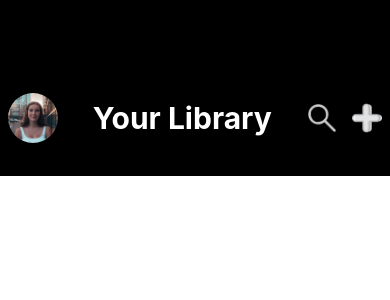
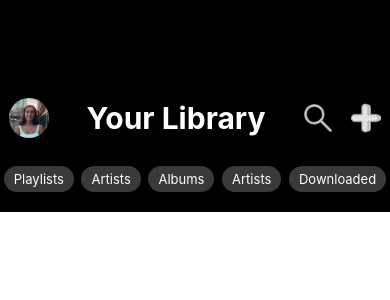
Before and after one commit to DylaneElyse/clone-app-assignment, a React Native app: screen / in a window 390 px wide. Shown: the top 300 px of the page. Built offline with nearby package versions, Linux system fonts and the light colour scheme.

Commit message:
Add bubble line

```diff
--- a/App.tsx
+++ b/App.tsx
@@ -5,11 +5,42 @@ export default function App() {
   return (
     <View style={styles.container}>
       <StatusBar style="auto" />
-      <View style={{ flexDirection: "row", justifyContent: "space-around", alignItems: "center", width: "100%" }}>
-        <Image source={require("./assets/images/girl-profile-unsplash.jpg")} style={{ width: 50, height: 50, borderRadius: 50 }} />
+      <View
+        style={{
+          flexDirection: "row",
+          justifyContent: "space-around",
+          alignItems: "center",
+          width: "100%",
+          marginBottom: 10,
+        }}
+      >
+        <Image
+          source={require("./assets/images/girl-profile-unsplash.jpg")}
+          style={{ width: 40, height: 40, borderRadius: 50 }}
+        />
         <Text style={styles.titleText}>Your Library</Text>
-        <Image source={require("./assets/images/search.png")} style={{ width: 30, height: 30 }} />
-        <Image source={require("./assets/images/plus.png")} style={{ width: 30, height: 30 }} />
+        <Image
+          source={require("./assets/images/search.png")}
+          style={{ width: 30, height: 30 }}
+        />
+        <Image
+          source={require("./assets/images/plus.png")}
+          style={{ width: 30, height: 30 }}
+        />
+      </View>
+      <View
+        style={{
+          flexDirection: "row",
+          justifyContent: "space-around",
+          alignItems: "center",
+          width: "100%",
+        }}
+      >
+        <Text style={styles.bubble}>Playlists</Text>
+        <Text style={styles.bubble}>Artists</Text>
+        <Text style={styles.bubble}>Albums</Text>
+        <Text style={styles.bubble}>Artists</Text>
+        <Text style={styles.bubble}>Downloaded</Text>
       </View>
     </View>
   );
@@ -29,4 +60,14 @@ const styles = StyleSheet.create({
     color: "white",
     padding: 20,
   },
+
+  bubble: {
+    fontSize: 13,
+    fontWeight: "light",
+    color: "white",
+    backgroundColor: "#3A3A3A",
+    paddingVertical: 5,
+    paddingHorizontal: 10,
+    borderRadius: 20,
+  },
 });
```
